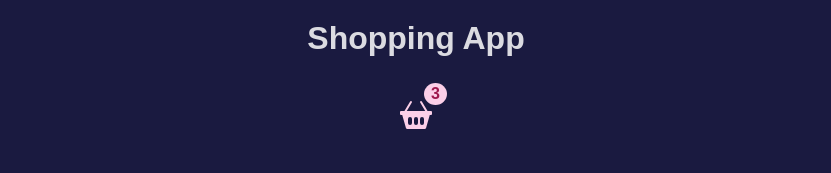
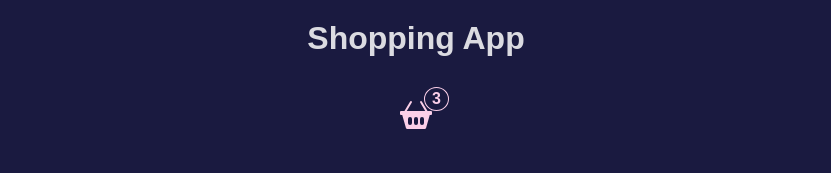
Before and after one commit to arashKazerouni/firstReactApp, a React (Create React App) app: page / in a window 1280 px wide. Shown: the top 173 px of the page, without its empty margins (224-1055 px from the left). Built offline with nearby package versions, Linux system fonts and the light colour scheme.

Commit message:
a little change in Navbar styles

```diff
--- a/src/components/Navbar/Navbar.module.css
+++ b/src/components/Navbar/Navbar.module.css
@@ -8,12 +8,13 @@
 }
 
 .counter {
-    background-color: #fbcfe8;
+    background: none;
+    border: 1px solid #fbcfe8;
     padding: 2px 7px;
     border-radius: 50%;
     position: absolute;
-    top: -16px;
+    top: -12px;
     left: 24px;
-    color: #9D174D;
+    color: #fbcfe8;
     font-weight: 600;
 }
```
